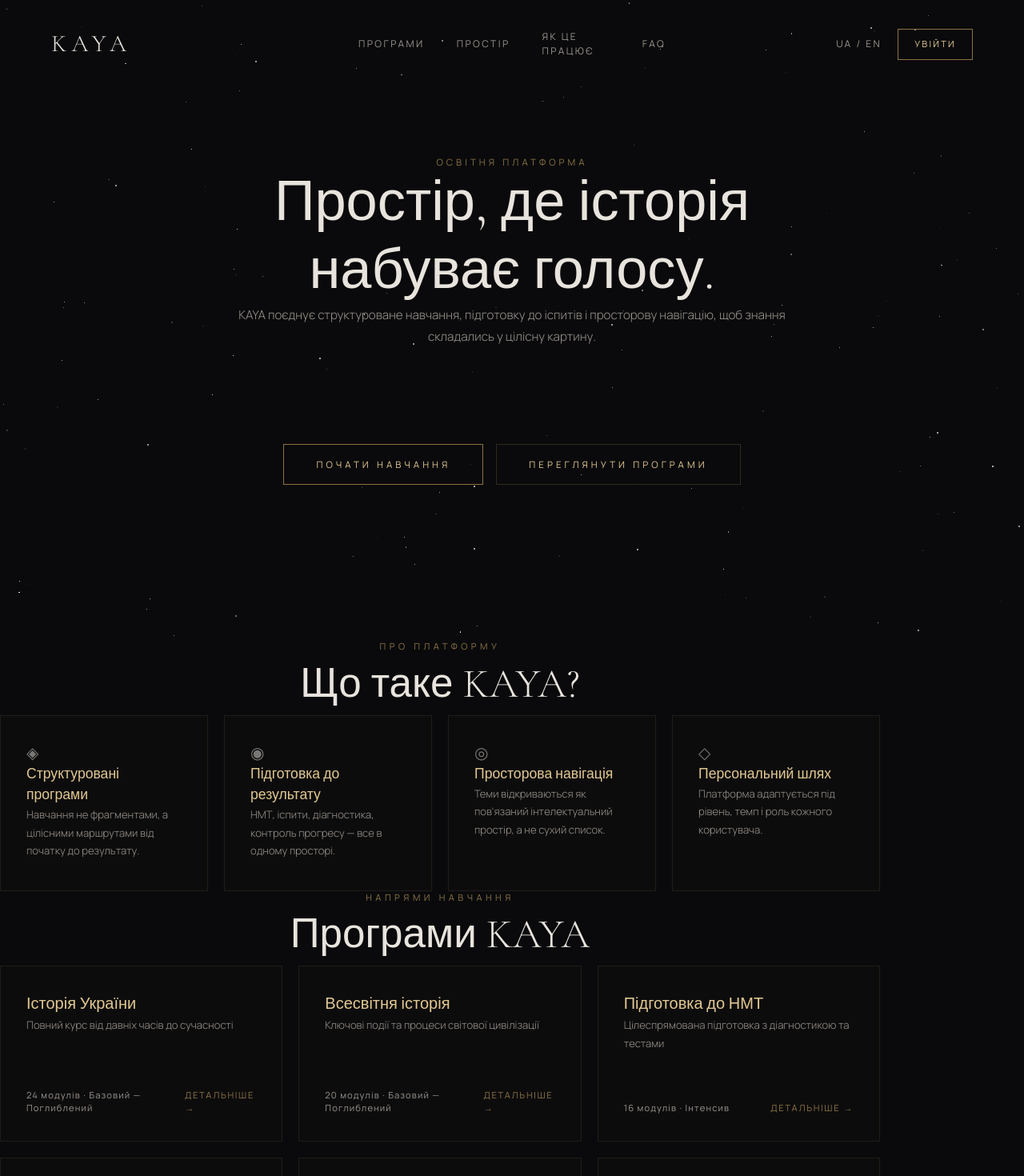
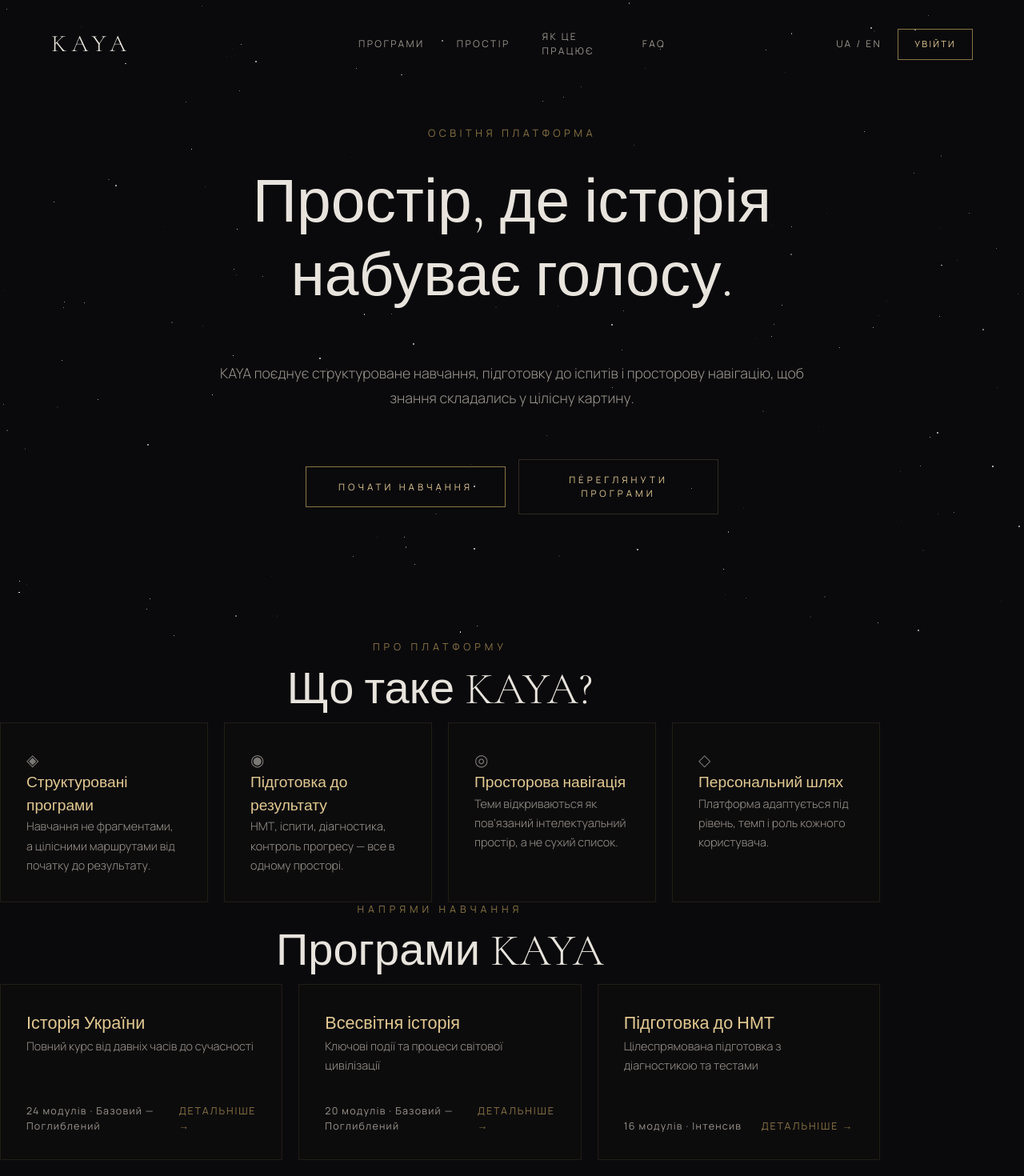
Before and after one commit to historicalalice-pixel/kaya-lms, a Next.js app in the folder web/: page /home in a window 1280 px wide. Shown: the top 1470 px of the page at 80% size. Built offline with nearby package versions, Linux system fonts and the light colour scheme.

Commit message:
новий масштаб

```diff
--- a/web/src/app/home/page.tsx
+++ b/web/src/app/home/page.tsx
@@ -63,33 +63,33 @@ export default function HomePage() {
             KAYA
           </a>
           <nav className="hidden md:flex items-center justify-center gap-10">
-            <a href="#programs" className="nav-link text-[0.8rem]">Програми</a>
-            <a href="#space" className="nav-link text-[0.8rem]">Простір</a>
-            <a href="#how" className="nav-link text-[0.8rem]">Як це працює</a>
-            <a href="#faq" className="nav-link text-[0.8rem]">FAQ</a>
+            <a href="#programs" className="nav-link text-[0.85rem]">Програми</a>
+            <a href="#space" className="nav-link text-[0.85rem]">Простір</a>
+            <a href="#how" className="nav-link text-[0.85rem]">Як це працює</a>
+            <a href="#faq" className="nav-link text-[0.85rem]">FAQ</a>
           </nav>
           <div className="flex items-center justify-end gap-5">
-            <button className="nav-link text-[0.7rem] md:text-[0.8rem] hidden sm:block">UA / EN</button>
-            <a href="/" className="header-btn text-[0.65rem] md:text-[0.8rem]">Увійти</a>
+            <button className="nav-link text-[0.75rem] md:text-[0.85rem] hidden sm:block">UA / EN</button>
+            <a href="/" className="header-btn text-[0.7rem] md:text-[0.85rem]">Увійти</a>
           </div>
         </div>
       </header>
 
       {/* HERO */}
       <section className="relative z-[2] min-h-screen flex items-center justify-center px-6">
-        <div className="max-w-[700px] mx-auto w-full text-center">
-          <p className="font-sans text-[0.72rem] tracking-[0.35em] uppercase text-[var(--gold-dim)] mb-8">
+        <div className="max-w-[750px] mx-auto w-full text-center">
+          <p className="font-sans text-[0.8rem] tracking-[0.35em] uppercase text-[var(--gold-dim)]" style={{ marginBottom: "30px" }}>
             Освітня платформа
           </p>
-          <h1 className="font-serif text-[clamp(2.2rem,5.5vw,4.5rem)] font-light leading-[1.2] text-[var(--text)] mb-10">
+          <h1 className="font-serif text-[clamp(2.5rem,6vw,5rem)] font-light leading-[1.2] text-[var(--text)]" style={{ marginBottom: "60px" }}>
             Простір, де історія набуває голосу.
           </h1>
-          <p className="font-sans text-[0.95rem] font-light leading-[1.8] text-[var(--text-dim)] text-center" style={{ marginBottom: "120px" }}>
+          <p className="font-sans text-[1.1rem] font-light leading-[1.8] text-[var(--text-dim)] text-center" style={{ marginBottom: "60px" }}>
             KAYA поєднує структуроване навчання, підготовку до іспитів і просторову навігацію, щоб знання складались у цілісну картину.
           </p>
           <div className="flex flex-col sm:flex-row gap-4 items-center justify-center">
-            <button className="hero-cta" style={{ marginTop: 0 }}>Почати навчання</button>
-            <a href="#programs" className="hero-cta-secondary">Переглянути програми</a>
+            <button className="hero-cta" style={{ marginTop: 0, width: "250px" }}>Почати навчання</button>
+            <a href="#programs" className="hero-cta-secondary" style={{ width: "250px" }}>Переглянути програми</a>
           </div>
         </div>
       </section>
@@ -98,10 +98,10 @@ export default function HomePage() {
       <section className="relative z-[2] py-28 px-6">
         <div className="max-w-[1100px] mx-auto">
           <div className="text-center mb-16">
-            <p className="font-sans text-[0.7rem] tracking-[0.4em] uppercase text-[var(--gold-dim)] mb-4">
+            <p className="font-sans text-[0.78rem] tracking-[0.4em] uppercase text-[var(--gold-dim)] mb-4">
               Про платформу
             </p>
-            <h2 className="font-serif text-[clamp(2rem,4vw,3.2rem)] font-light text-[var(--text)]">
+            <h2 className="font-serif text-[clamp(2.2rem,4.5vw,3.5rem)] font-light text-[var(--text)]">
               Що таке KAYA?
             </h2>
           </div>
@@ -115,8 +115,8 @@ export default function HomePage() {
             ].map((card, i) => (
               <div key={i} className="kaya-card group p-7 flex flex-col min-h-[220px]">
                 <div className="text-xl mb-4 opacity-50 group-hover:opacity-80 transition-opacity">{card.icon}</div>
-                <h3 className="font-serif text-[1.1rem] text-[var(--gold-light)] mb-3">{card.title}</h3>
-                <p className="font-sans text-[0.82rem] font-light leading-[1.7] text-[var(--text-dim)]">{card.desc}</p>
+                <h3 className="font-serif text-[1.2rem] text-[var(--gold-light)] mb-3">{card.title}</h3>
+                <p className="font-sans text-[0.9rem] font-light leading-[1.7] text-[var(--text-dim)]">{card.desc}</p>
               </div>
             ))}
           </div>
@@ -127,10 +127,10 @@ export default function HomePage() {
       <section id="programs" className="relative z-[2] py-28 px-6">
         <div className="max-w-[1100px] mx-auto">
           <div className="text-center mb-16">
-            <p className="font-sans text-[0.7rem] tracking-[0.4em] uppercase text-[var(--gold-dim)] mb-4">
+            <p className="font-sans text-[0.78rem] tracking-[0.4em] uppercase text-[var(--gold-dim)] mb-4">
               Напрями навчання
             </p>
-            <h2 className="font-serif text-[clamp(2rem,4vw,3.2rem)] font-light text-[var(--text)]">
+            <h2 className="font-serif text-[clamp(2.2rem,4.5vw,3.5rem)] font-light text-[var(--text)]">
               Програми KAYA
             </h2>
           </div>
@@ -139,18 +139,18 @@ export default function HomePage() {
             {programs.map((program, i) => (
               <div key={i} className="kaya-card group cursor-pointer p-7 flex flex-col justify-between min-h-[220px]">
                 <div>
-                  <h3 className="font-serif text-[1.25rem] text-[var(--gold-light)] mb-3">
+                  <h3 className="font-serif text-[1.35rem] text-[var(--gold-light)] mb-3">
                     {program.title}
                   </h3>
-                  <p className="font-sans text-[0.82rem] font-light leading-[1.7] text-[var(--text-dim)] mb-6">
+                  <p className="font-sans text-[0.9rem] font-light leading-[1.7] text-[var(--text-dim)] mb-6">
                     {program.desc}
                   </p>
                 </div>
                 <div className="flex items-center justify-between">
-                  <span className="font-sans text-[0.7rem] tracking-[0.1em] text-[var(--text-dim)]">
+                  <span className="font-sans text-[0.78rem] tracking-[0.1em] text-[var(--text-dim)]">
                     {program.modules} модулів · {program.level}
                   </span>
-                  <span className="font-sans text-[0.7rem] tracking-[0.15em] uppercase text-[var(--gold-dim)] group-hover:text-[var(--gold-light)] transition-colors">
+                  <span className="font-sans text-[0.78rem] tracking-[0.15em] uppercase text-[var(--gold-dim)] group-hover:text-[var(--gold-light)] transition-colors">
                     Детальніше →
                   </span>
                 </div>
@@ -163,8 +163,8 @@ export default function HomePage() {
       {/* FOOTER */}
       <footer className="relative z-[2] py-16 px-6 border-t border-[rgba(201,169,110,0.08)]">
         <div className="max-w-[1100px] mx-auto flex items-center justify-between">
-          <span className="font-serif text-lg tracking-[0.15em] text-[var(--text-dim)]">KAYA</span>
-          <span className="font-sans text-[0.65rem] tracking-[0.15em] text-[var(--text-dim)]">
+          <span className="font-serif text-xl tracking-[0.15em] text-[var(--text-dim)]">KAYA</span>
+          <span className="font-sans text-[0.75rem] tracking-[0.15em] text-[var(--text-dim)]">
             © 2026 KAYA Learning Management System
           </span>
         </div>
```
